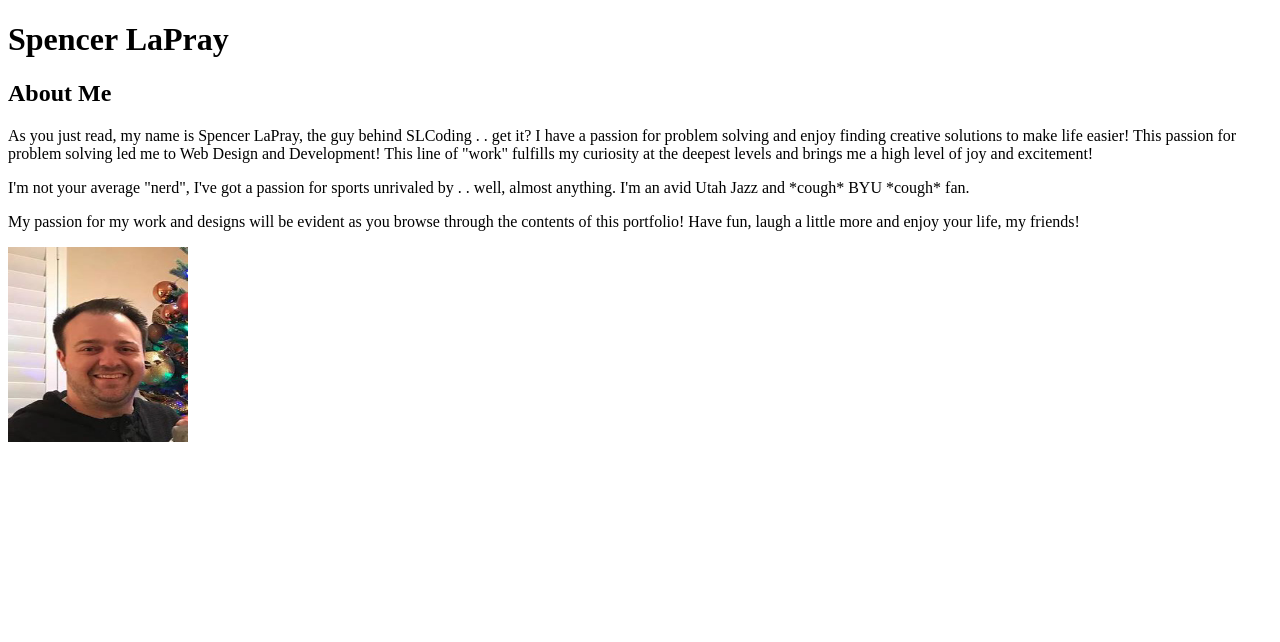
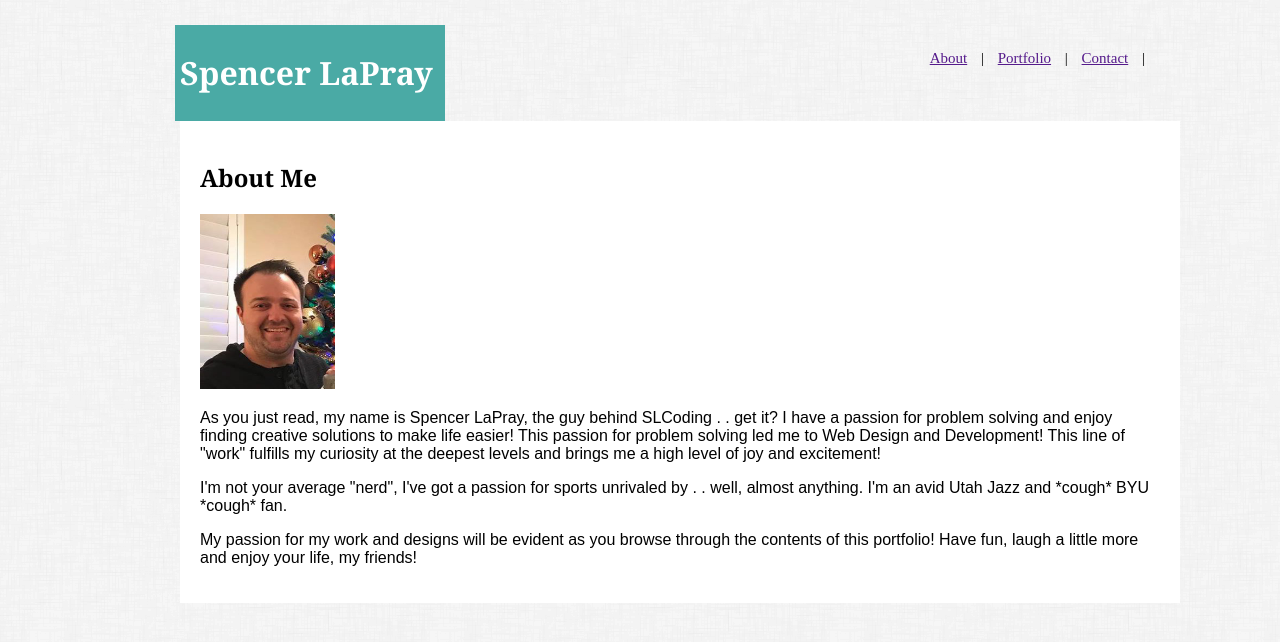
Before and after one commit to sblapray1014/Basic-Portfolio, a plain HTML site: page index.html in a window 1280 px wide. Drawn offline with Linux system fonts and the light colour scheme; files whose address does not match are found by name.

Commit message:
added a number of CSS elements

```diff
--- a/assets/css/style.css
+++ b/assets/css/style.css
@@ -0,0 +1,54 @@
+body {
+margin: 0;
+background-image: url("C:\Users\canyo\dev\uofu\UTAHSAN201804FSF2-Class-Repository-FSF\Basic-Portfolio\assets\images\dust_scratches.png");
+}
+
+header {
+background-color: #ffffff;
+padding: 0px;
+margin-bottom: 25px;
+margin-right: 125px;
+margin-left: 175px;
+}
+
+.box {
+    background-color: #ffffff;
+    position: relative;
+    left: 180px;
+    float: left;
+    width: 960px;
+    padding: 20px;
+    }
+
+    .menu {
+    padding: 10px;
+    font-size: 15px;
+    display: inline;
+    float: right;
+    word-spacing: 10px;
+
+    }
+
+.name {
+    background-color: #4aaaa5;
+    color: #ffffff;
+    width: 270px;
+    left: 300px;
+    height: fit-content;
+    float: left;
+    padding: 5px;
+    box-sizing: border-box;
+    float: left;
+}
+
+h1 {
+font-family: 'Georgia', Times, 'Times New Roman', serif;
+}
+
+h2 {
+font-family: 'Georgia', Times, 'Times New Roman', serif;
+}
+
+p {
+font-family: 'Arial', 'Helvetica Neue', Helvetica, sans-serif;
+}
--- a/index.html
+++ b/index.html
@@ -1,10 +1,32 @@
 <!DOCTYPE html>
 <html lang="en-us">
 <head>
+
+<link rel="stylesheet" type="text/css" href="assets/css/style.css">
+
 </head>
+
 <body>
+
+        <header>
+                <div class = "name">
                         <h1>Spencer LaPray</h1>
-<h2>About Me</h2>
+                       </div>
+
+                <nav class ="menu"> <nav>
+                    <ul>
+                    <a href="">About</a> |
+
+                    <a href="">Portfolio</a> |
+
+                    <a href="">Contact</a> |
+                    </ul>
+                </nav>
+
+        </header>
+
+<div class = "box"><h2>About Me</h2>
+  <img src="assets/images/mypic_edited.jpg" alt="Spencer LaPray" height="175" width="135">
 
   <p>As you just read, my name is Spencer LaPray, the guy behind SLCoding . . get it?  I have a passion for
         problem solving and enjoy finding creative solutions to make life easier! This passion for problem solving
@@ -17,6 +39,8 @@
  <p>My passion for my work and designs will be evident as you browse through the contents of this portfolio! Have fun,
         laugh a little more and enjoy your life, my friends! </p>
 
-<img src="assets/images/mypic_edited.jpg" alt="Spencer LaPray" height="195" width="180">
+</div>
+
+
 </body>
 </html>
```
Lines whose indentation alone changed are shown as unchanged.
